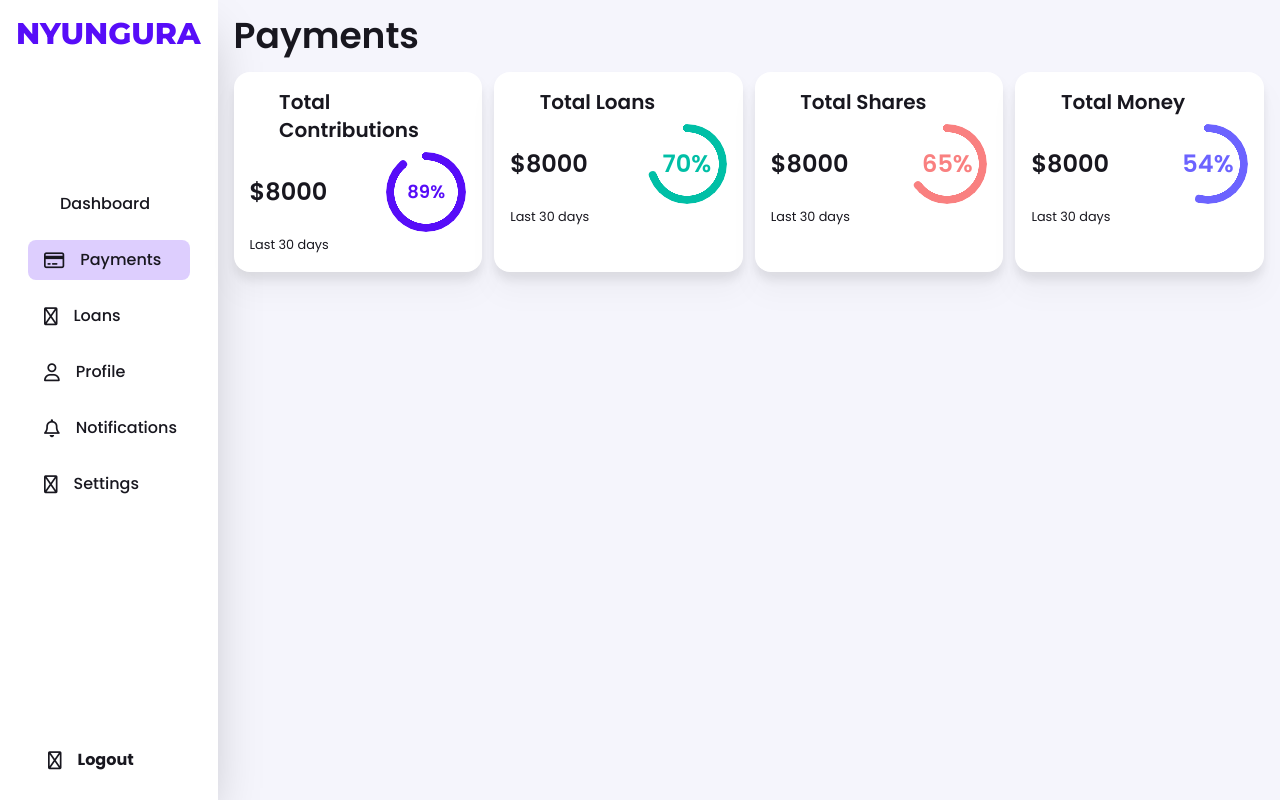
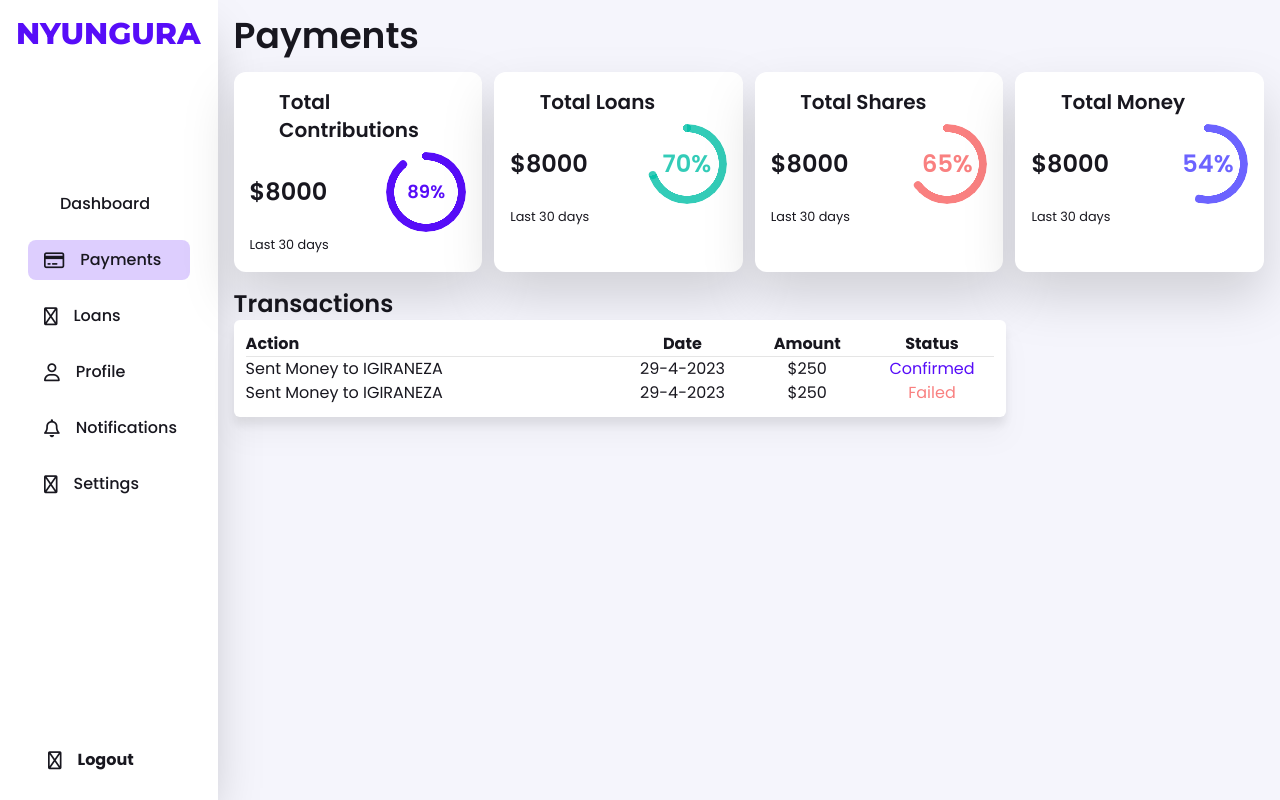
Before and after one commit to IGIRANEZAJosue/ij222, a React (Vite) app: page /payments in a window 1280 px wide. Built offline with nearby package versions, Linux system fonts and the light colour scheme; some icons are missing.

Commit message:
transactions

```diff
--- a/src/Pages/Payments.jsx
+++ b/src/Pages/Payments.jsx
@@ -1,11 +1,34 @@
 import React from 'react'
 import PaymentCards from '../components/PaymentCards'
+import Transaction from '../components/Transaction';
 
 const Payments = () => {
    return (
-      <div className="p-4 w-[83vw] " >
-         <h1 className='text-4xl font-semibold mb-4 '>Payments</h1>
+      <div className="p-4 w-[83vw] flex flex-col gap-4 " >
+         <h1 className='text-4xl font-semibold '>Payments</h1>
          <PaymentCards />
+
+         <div className="flex w-full ">
+            <div className="flex-[3]">
+               <h1 className="font-semibold text-2xl">Transactions</h1>
+               <div className="transactions  bg-white drop-shadow-xl p-3 rounded-md ">
+                  <span className="title flex font-bold border-b-[1px] border-[#e5e5e5]">
+                     <p className="flex-[3] ">Action</p>
+                     <p className="flex-1 text-center">Date</p>
+                     <p className="flex-1 text-center">Amount</p>
+                     <p className="flex-1 text-center">Status</p>
+                  </span>
+                  <Transaction />
+
+
+               </div>
+            </div>
+
+            <div className="flex-1">
+
+            </div>
+         </div>
+
       </div>
    );
 }
--- a/src/components/PaymentCards.jsx
+++ b/src/components/PaymentCards.jsx
@@ -6,7 +6,7 @@ const PaymentCards = () => {
 
    {/*CARDS*/}
    <div className="flex gap-3" >
-      <div className="flex-1 p-4 bg-white gap-4 rounded-2xl drop-shadow-xl hover:drop-shadow-sm duration-300 ">
+      <div className="flex-1 p-4 bg-white gap-4 rounded-xl drop-shadow-2xl hover:drop-shadow-sm duration-300 ">
          <h1 className="flex items-center gap-4 font-semibold text-xl mb-2"> <i class="fa-light fa-money-bill-wave text-lg"></i> Total Contributions</h1>
          <div className="flex justify-between items-center font-semibold text-2xl">
             <p>$8000</p>
@@ -15,16 +15,16 @@ const PaymentCards = () => {
          <small>Last 30 days</small>
       </div>
 
-      <div className="flex-1 p-4 bg-white rounded-2xl drop-shadow-xl hover:drop-shadow-sm duration-300 ">
+      <div className="flex-1 p-4 bg-white rounded-xl drop-shadow-2xl hover:drop-shadow-sm duration-300 ">
          <h1 className="flex items-center gap-4 font-semibold text-xl mb-2"> <i class="fa-light fa-money-bill-wave text-lg"></i> Total Loans</h1>
          <div className="flex justify-between items-center font-semibold text-2xl">
             <p>$8000</p>
-            <div className="radial-progress text-[#00bfa6]" style={{"--value":70}}>70%</div>
+            <div className="radial-progress text-[#00bfa6]/80" style={{"--value":70}}>70%</div>
          </div>
          <small>Last 30 days</small>
       </div>
 
-      <div className="flex-1 p-4 bg-white rounded-2xl drop-shadow-xl hover:drop-shadow-sm duration-300  ">
+      <div className="flex-1 p-4 bg-white rounded-xl drop-shadow-2xl hover:drop-shadow-sm duration-300  ">
          <h1 className="flex items-center gap-4 font-semibold text-xl mb-2"> <i class="fa-light fa-money-bill-wave text-lg"></i> Total Shares</h1>
          <div className="flex justify-between items-center font-semibold text-2xl">
             <p>$8000</p>
@@ -33,7 +33,7 @@ const PaymentCards = () => {
          <small>Last 30 days</small>
       </div>
 
-      <div className="flex-1 p-4 bg-white rounded-2xl drop-shadow-xl hover:drop-shadow-sm duration-300  ">
+      <div className="flex-1 p-4 bg-white rounded-xl drop-shadow-2xl hover:drop-shadow-sm duration-300  ">
          <h1 className="flex items-center gap-4 font-semibold text-xl mb-2"> <i class="fa-light fa-money-bill-wave text-lg"></i> Total Money</h1>
          <div className="flex justify-between items-center font-semibold text-2xl">
             <p>$8000</p>
--- /dev/null
+++ b/src/components/Transaction.jsx
@@ -0,0 +1,22 @@
+import React from 'react'
+
+const Transaction = () => {
+  return (
+    <>
+        <div className="flex  ">
+            <p className="flex-[3]">Sent Money to IGIRANEZA</p>
+            <p className="flex-1 text-center">29-4-2023</p>
+            <p className="flex-1 text-center">$250</p>
+            <p className="flex-1 text-center text-primary">Confirmed</p>
+        </div>
+        <div className="flex  ">
+            <p className="flex-[3]">Sent Money to IGIRANEZA</p>
+            <p className="flex-1 text-center">29-4-2023</p>
+            <p className="flex-1 text-center">$250</p>
+            <p className="flex-1 text-center text-danger">Failed</p>
+        </div>
+    </>
+  )
+}
+
+export default Transaction
--- a/src/index.css
+++ b/src/index.css
@@ -31,3 +31,7 @@ body {
 ::-webkit-scrollbar {
   width: 10px;
 }
+
+::-webkit-scrollbar-track {
+  background: #e0e0e0;
+}
```
